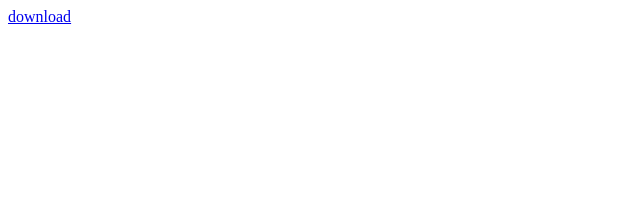
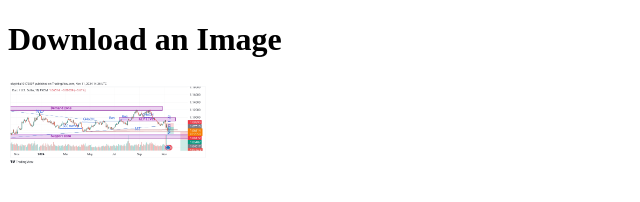
Before and after one commit to Olaygold/Test, a plain HTML site: page index.html in a window 1280 px wide. Shown: the whole page, without its empty margins (0-640 px from the left). Drawn offline with Linux system fonts and the light colour scheme.

Commit message:
Update index.html

```diff
--- a/index.html
+++ b/index.html
@@ -2,11 +2,13 @@
 <html lang="en">
 <head>
     <meta charset="UTF-8">
-    <title>Page title</title>
+    <meta name="viewport" content="width=device-width, initial-scale=1.0">
+    <title>Download Image</title>
 </head>
 <body>
-    <div>
-        <a href="a.jpg">download</a>
-    </div>
+    <h1>Download an Image</h1>
+    <a href="a.jpg" download="my-a.jpg">
+        <img src="a.jpg" alt="Downloadable Image" style="width: 200px; height: auto;">
+    </a>
 </body>
 </html>
```
